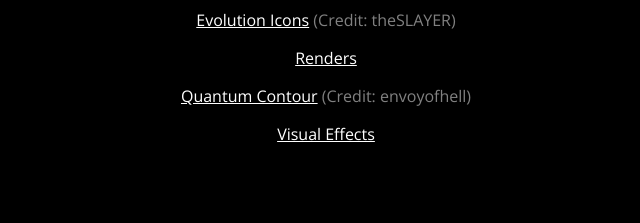
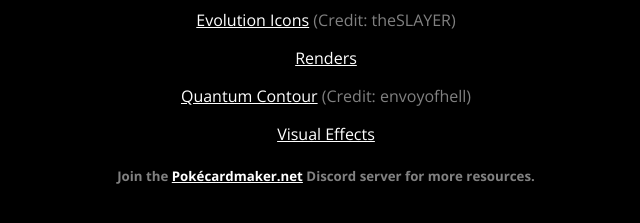
Before and after one commit to thebradhamter/resourcedex, a plain HTML site: page index.html in a window 1280 px wide. Shown: the part 289-512 px from the top of the page, without its empty margins (314-954 px from the left). Drawn offline with nearby package versions, Linux system fonts and the light colour scheme.

Commit message:
pokecardmaker.net discord

```diff
--- a/index.html
+++ b/index.html
@@ -14,6 +14,7 @@
         <p><a href="./renders/">Renders</a></p>
         <p><a href="https://drive.google.com/drive/folders/14i6fuhbKFUX6rMhYUptIInpM-49Xjkn7" target="_blank" rel="noopener noreferrer">Quantum Contour</a> (Credit: envoyofhell)</p>
         <p><a href="./visual_effects/">Visual Effects</a></p>
+        <h5>Join the <a href="https://discord.gg/9w3CHZkENf" target="_blank" rel="noopener noreferrer">Pokécardmaker.net</a> Discord server for more resources.</h5>
     </div>
     <script src="./index.js"></script>
 </body>
```
